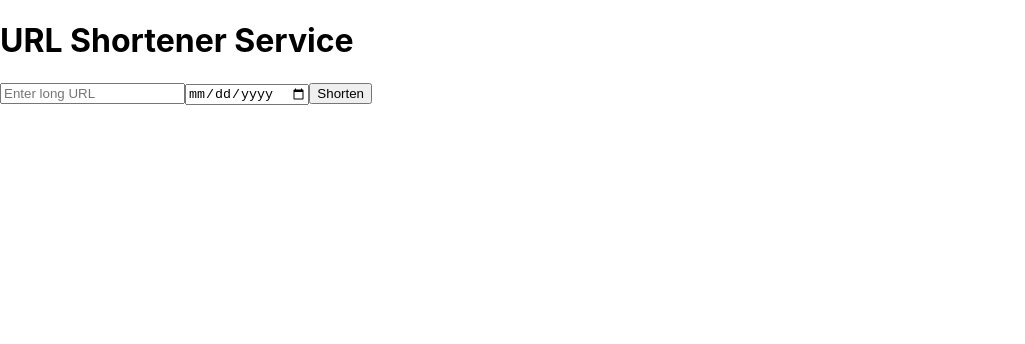
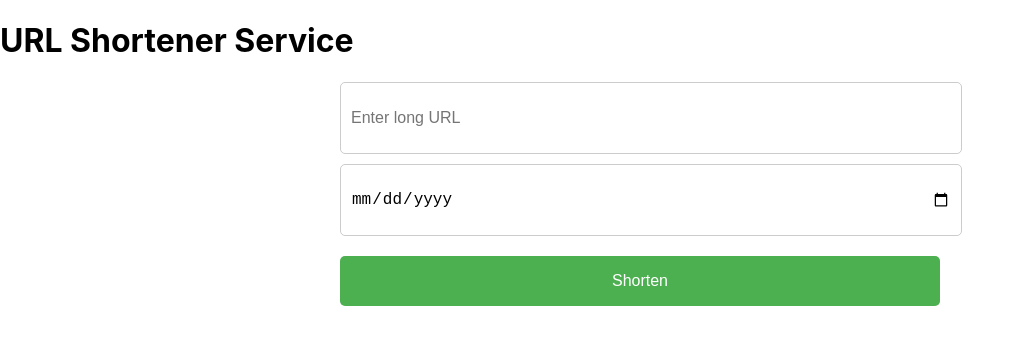
Before and after one commit to Hack-Mav/url-shortener-frontend, a React (Create React App) app: page / in a window 1280 px wide. Shown: the top 344 px of the page, without its empty margins (0-1025 px from the left). Built offline with nearby package versions, Linux system fonts and the light colour scheme.

Commit message:
modified the some minor issues

```diff
--- a/src/Components/Shortener.js
+++ b/src/Components/Shortener.js
@@ -10,34 +10,86 @@ const Shortener = () => {
     e.preventDefault();
     try {
       const response = await shortenURL(longUrl, expirationDate);
-      console.log(response)
-      setShortUrl(response.data.shortUrl);
+      console.log(response);
+      setShortUrl(response.data.short_url);
     } catch (error) {
       console.error("Error shortening URL:", error);
     }
   };
 
   return (
-    <div className="shortener">
+    <div className="shortener" style={{ maxWidth: "600px", margin: "0 auto", textAlign: "center" }}>
       <form onSubmit={handleSubmit}>
+        {/* Long URL input */}
         <input
           type="url"
           placeholder="Enter long URL"
           value={longUrl}
           onChange={(e) => setLongUrl(e.target.value)}
           required
+          style={{
+            width: "100%",
+            height: "50px",
+            fontSize: "16px",
+            padding: "10px",
+            marginBottom: "10px",
+            borderRadius: "5px",
+            border: "1px solid #ccc",
+          }}
         />
+
+        {/* Expiration Date input */}
         <input
           type="date"
           value={expirationDate}
           onChange={(e) => setExpirationDate(e.target.value)}
+          style={{
+            width: "100%",
+            height: "50px",
+            fontSize: "16px",
+            padding: "10px",
+            marginBottom: "20px",
+            borderRadius: "5px",
+            border: "1px solid #ccc",
+          }}
         />
-        <button type="submit">Shorten</button>
+
+        {/* Submit Button */}
+        <button type="submit" style={{ width: "100%", height: "50px", fontSize: "16px", backgroundColor: "#4CAF50", color: "#fff", border: "none", borderRadius: "5px" }}>
+          Shorten
+        </button>
       </form>
+
+      {/* Output Section */}
       {shortUrl && (
-        <div className="result">
-          <p>Shortened URL: <a href={shortUrl}>{shortUrl}</a></p>
-          <button onClick={() => navigator.clipboard.writeText(shortUrl)}>
+        <div className="result" style={{ marginTop: "20px" }}>
+          <p>Shortened URL:</p>
+          <input
+            type="text"
+            readOnly
+            value={shortUrl}
+            style={{
+              width: "100%",
+              height: "50px",
+              fontSize: "16px",
+              padding: "10px",
+              marginBottom: "10px",
+              borderRadius: "5px",
+              border: "1px solid #ccc",
+            }}
+          />
+          <button
+            onClick={() => navigator.clipboard.writeText(shortUrl)}
+            style={{
+              width: "100%",
+              height: "50px",
+              fontSize: "16px",
+              backgroundColor: "#4CAF50",
+              color: "#fff",
+              border: "none",
+              borderRadius: "5px",
+            }}
+          >
             Copy to Clipboard
           </button>
         </div>
--- a/src/api.js
+++ b/src/api.js
@@ -1,12 +1,12 @@
 import axios from "axios";
 
-// const api = axios.create({
-//   baseURL: "https://url-shortener-dot-argon-magnet-442917-k1.el.r.appspot.com",
-//     headers: {
-//         "Content-Type": "application/json",
-//     },
-// });
+const api = axios.create({
+  baseURL: "https://url-shortener-dot-argon-magnet-442917-k1.el.r.appspot.com",
+    headers: {
+        "Content-Type": "application/json",
+    },
+});
 
 export const shortenURL = (longUrl, expirationDate) => {
-  return axios.post("https://url-shortener-dot-argon-magnet-442917-k1.el.r.appspot.com/shorten", { long_url: longUrl, expiry_date: "" }, { headers: { "Content-Type": "application/json" } });
+  return api.post("/shorten", { long_url: longUrl, expiry_date: expirationDate });
 };
```
